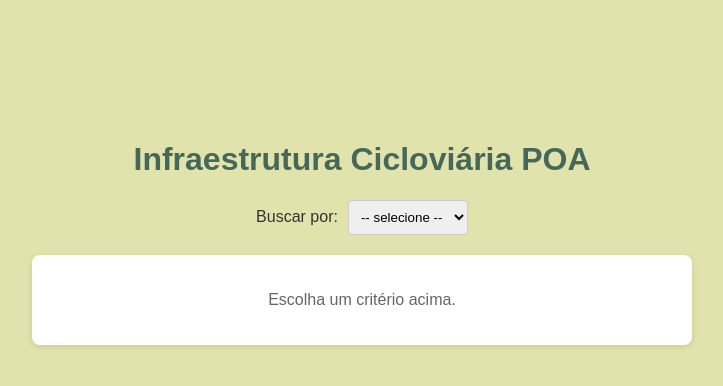
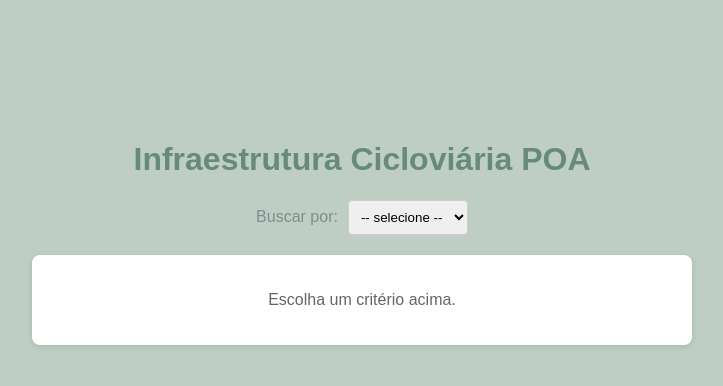
Before and after one commit to joaovasc10/infra-cicloviaria-poa, a Vue app in the folder frontend/: page / in a window 1280 px wide. Shown: the top 386 px of the page, without its empty margins (278-1001 px from the left). Built offline with nearby package versions, Linux system fonts and the light colour scheme.

Commit message:
feature: ajusta cores

```diff
--- a/frontend/src/App.vue
+++ b/frontend/src/App.vue
@@ -33,10 +33,10 @@ export default {
 
 <style>
 :root {
-  --blue-pastel: #46685b;
+  --blue-pastel: #688a7c; /* title */
   --orange-pastel: #FFD8A8;
-  --neutral: #e1e3ac;
-  --text: #333;
+  --neutral: #becec4; /* background */
+  --text: #7f8c8d;
 }
 
 body {
```
